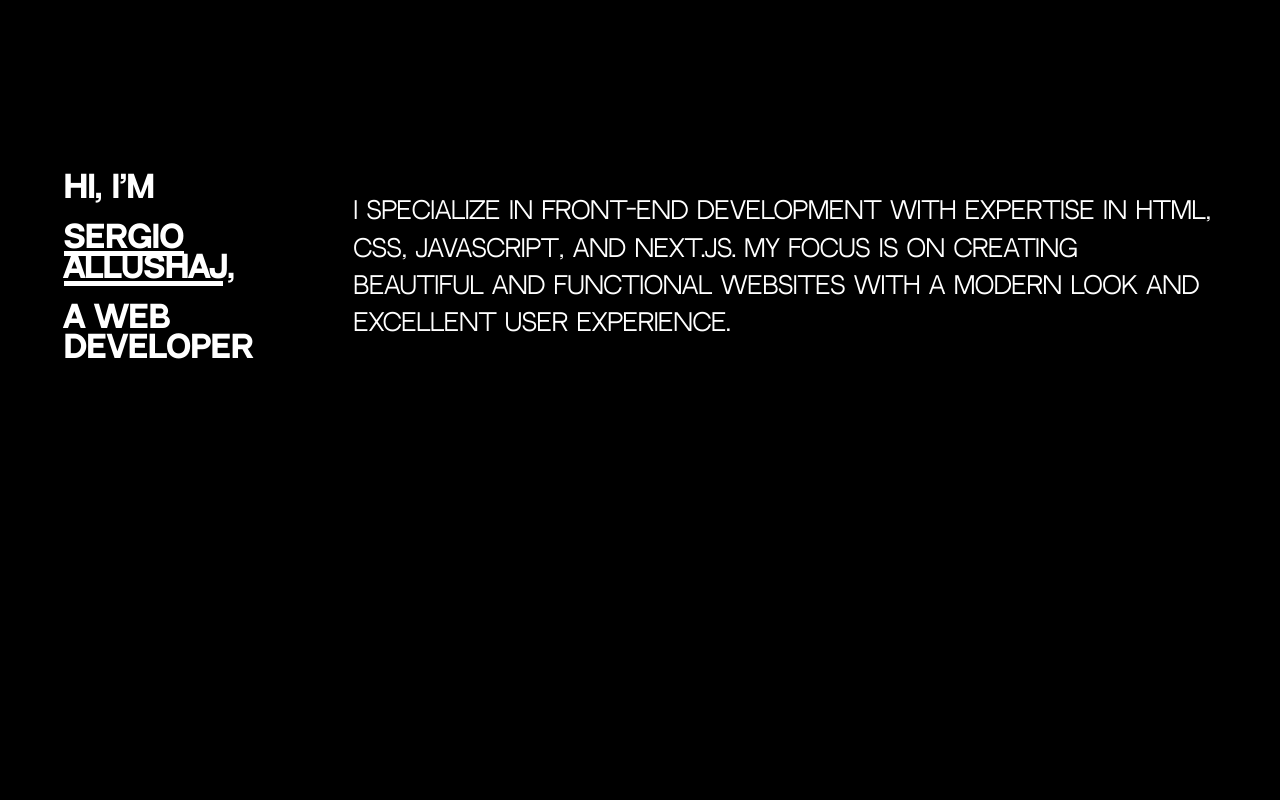
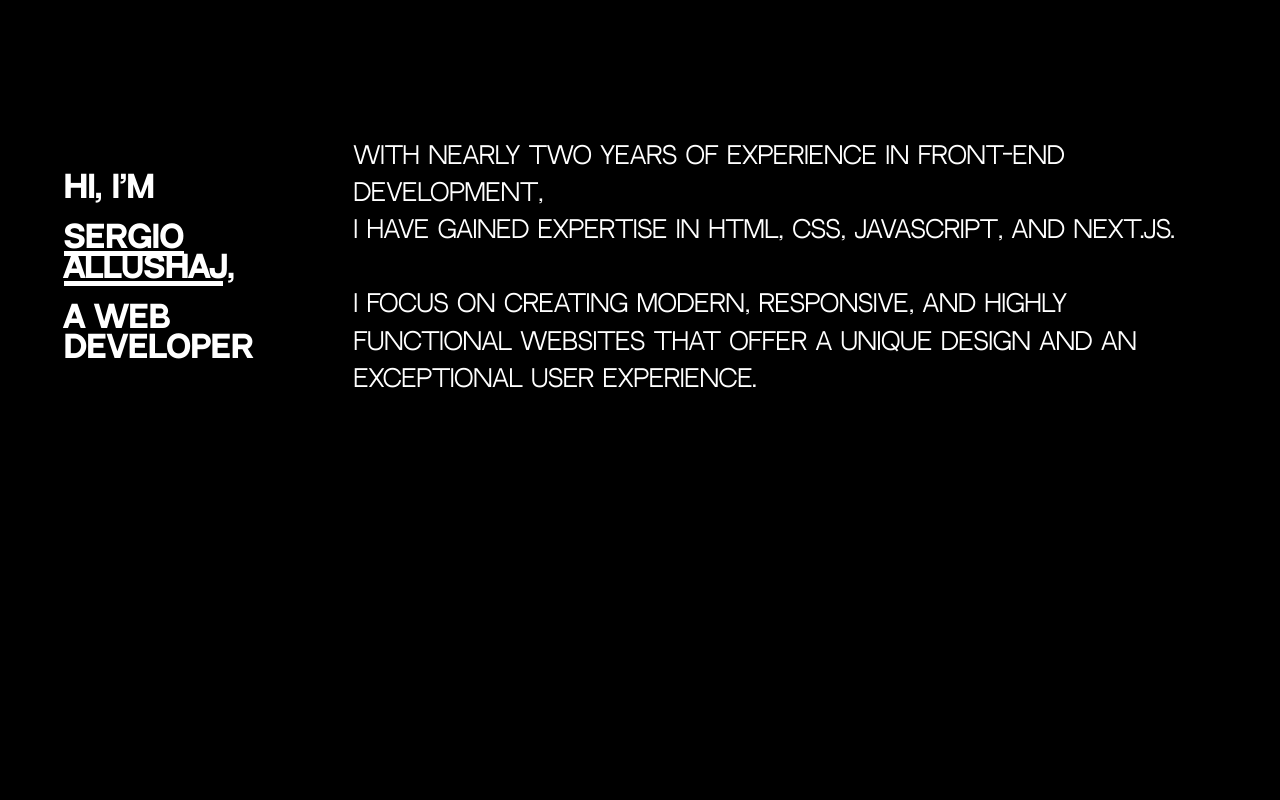
Before and after one commit to kuroiokami89/VantaBlack-Website-2.0, a Next.js app: page / in a window 1280 px wide. Shown: the part 3260-4060 px from the top of the page. Built offline with nearby package versions, Linux system fonts and the light colour scheme.

Commit message:
Changed about text

```diff
--- a/src/app/components/About2.js
+++ b/src/app/components/About2.js
@@ -23,9 +23,11 @@ export default function About2() {
           <img id="about-image" src="/Me.jpg" alt="Sergio Allushaj" />
         </div>
         <p>
-          I specialize in front-end development with expertise in HTML, CSS,
-          JavaScript, and Next.js. My focus is on creating beautiful and
-          functional websites with a modern look and excellent user experience.
+          With nearly two years of experience in front-end development, <br />
+          I have gained expertise in HTML, CSS, JavaScript, and Next.js. <br />{" "}
+          <br />I focus on creating modern, responsive, and highly functional
+          websites that offer a unique design and an exceptional user
+          experience.
         </p>
       </div>
     </div>
--- a/src/app/globals.css
+++ b/src/app/globals.css
@@ -140,9 +140,14 @@ p {
 }
 
 .email {
+  color: rgba(255, 255, 255, 0.45);
   font-size: 17rem;
   width: fit-content;
   cursor: pointer;
+}
+
+.email:hover {
+  color: white;
 }
 
 #footer a {
--- a/src/app/mediaquery.css
+++ b/src/app/mediaquery.css
@@ -169,6 +169,10 @@
     font-size: 1.3rem;
   }
 
+  br {
+    display: none;
+  }
+
   .blocco {
     margin-bottom: 150px !important;
     margin: 0 30px;
```
